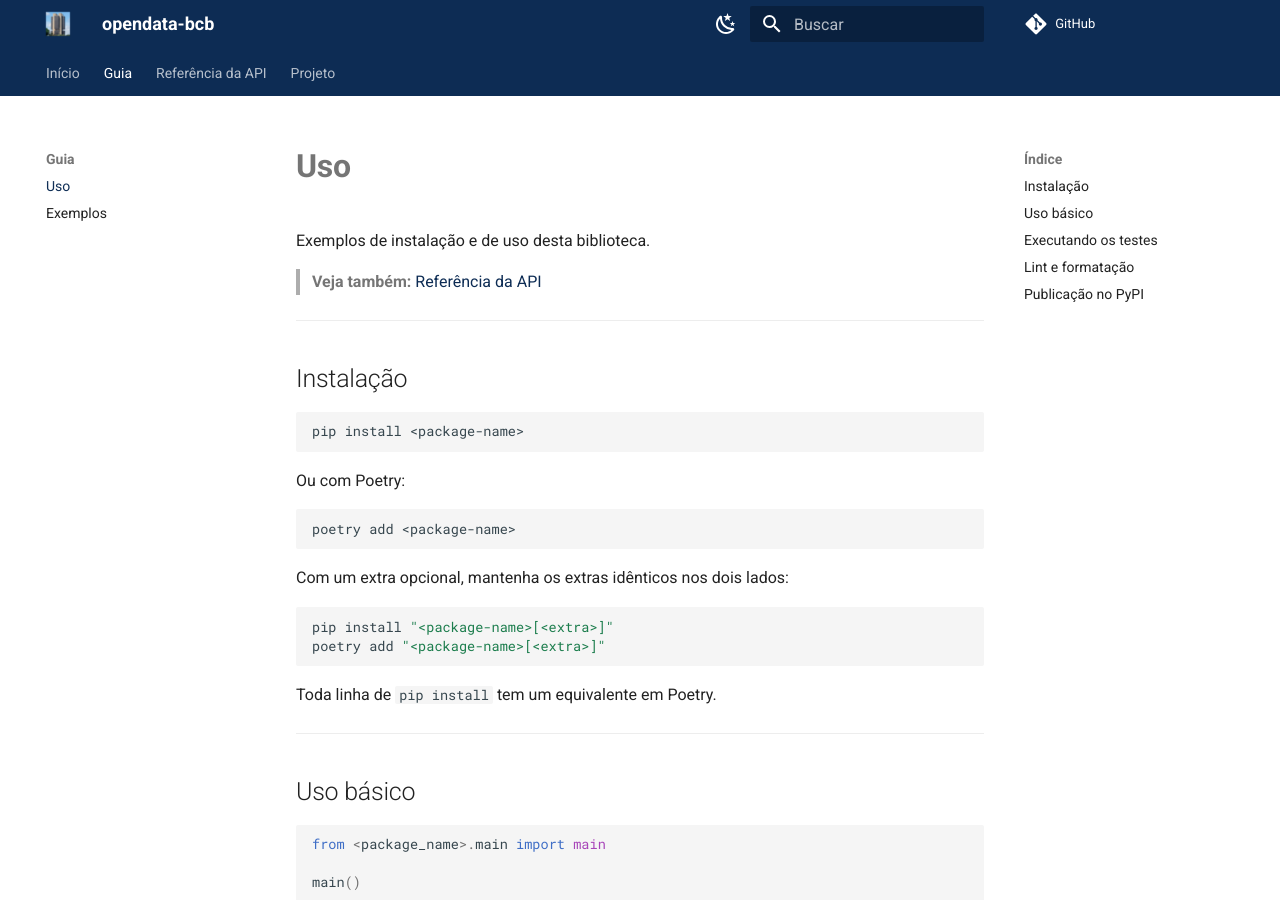
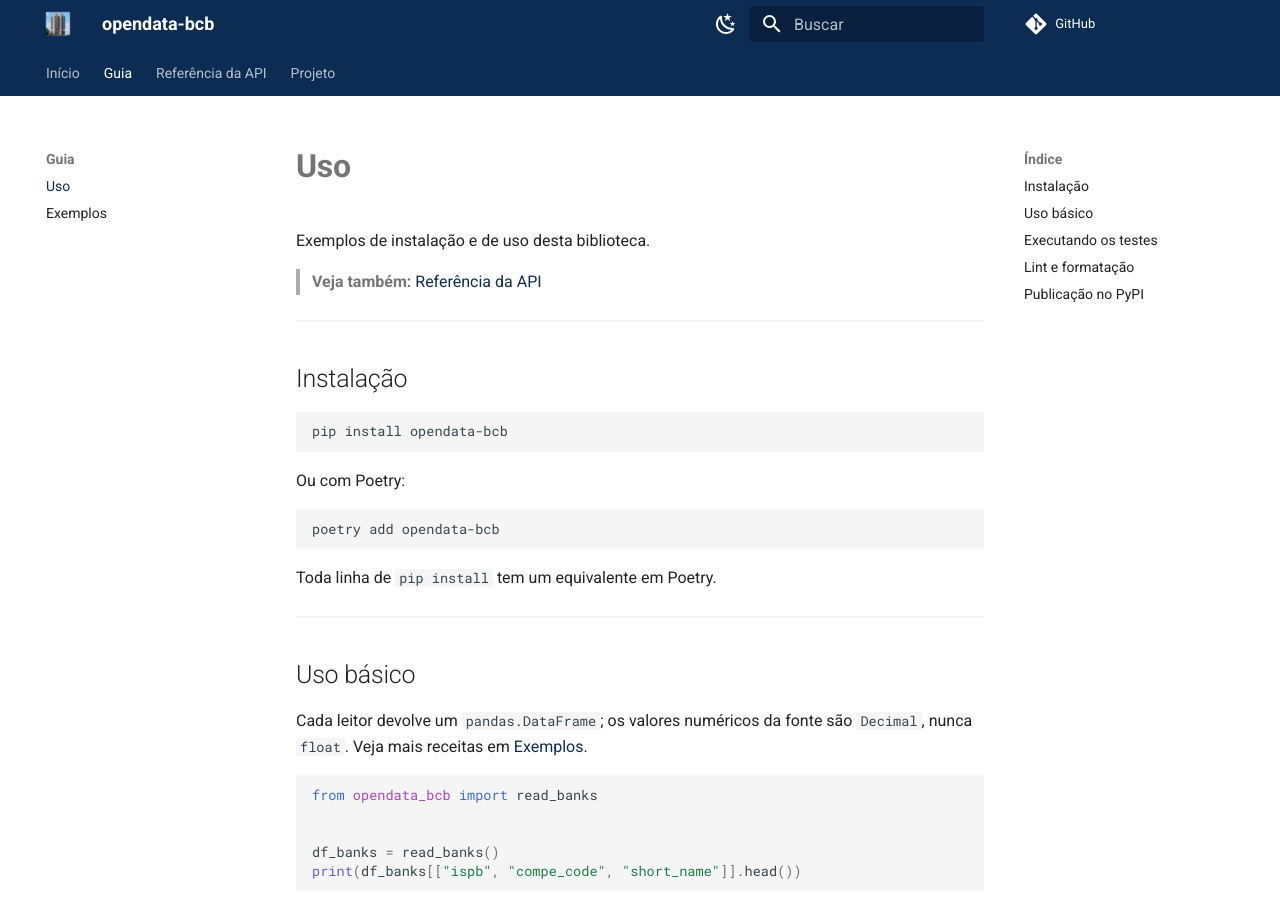
Before and after one commit to guilhermegor/opendata-bcb, an MkDocs documentation site: the page built from docs/usage.md, in a window 1280 px wide and 900 px high. Built offline with MkDocs 1.6.1 and Material for MkDocs 9.7.7, drawn with Linux system fonts in a browser that asks for light colours; comment, search, counter and statistics services are not loaded; the version menu is left out.

Commit message:
refactor!: remove the placeholder main() entry point
The scaffold's greeting function, its test and its re-export are
gone, together with every doc that still showed it. The docs now
show real readers.

BREAKING CHANGE: opendata_bcb.main and opendata_bcb.main.main are
removed. The public API is the ten read_* functions and __version__.

````diff
--- a/docs/usage.md
+++ b/docs/usage.md
@@ -9,20 +9,13 @@ Exemplos de instalação e de uso desta biblioteca.
 ## Instalação
 
 ```bash
-pip install <package-name>
+pip install opendata-bcb
 ```
 
 Ou com Poetry:
 
 ```bash
-poetry add <package-name>
-```
-
-Com um extra opcional, mantenha os extras idênticos nos dois lados:
-
-```bash
-pip install "<package-name>[<extra>]"
-poetry add "<package-name>[<extra>]"
+poetry add opendata-bcb
 ```
 
 Toda linha de `pip install` tem um equivalente em Poetry.
@@ -31,10 +24,15 @@ Toda linha de `pip install` tem um equivalente em Poetry.
 
 ## Uso básico
 
+Cada leitor devolve um `pandas.DataFrame`; os valores numéricos da fonte são `Decimal`, nunca
+`float`. Veja mais receitas em [Exemplos](examples.md).
+
 ```python
-from <package_name>.main import main
+from opendata_bcb import read_banks
 
-main()
+
+df_banks = read_banks()
+print(df_banks[["ispb", "compe_code", "short_name"]].head())
 ```
 
 ---
--- a/src/opendata_bcb/__init__.py
+++ b/src/opendata_bcb/__init__.py
@@ -5,7 +5,6 @@ from importlib.metadata import PackageNotFoundError, version
 from .banks import read_banks
 from .currency_codes import read_currency_codes
 from .focus import read_focus_annual_expectations
-from .main import main
 from .ptax import read_ptax_currencies, read_ptax_quotes, read_ptax_usd_brl
 from .quote_bulletins import read_quote_bulletin_codes, read_quote_bulletins
 from .sgs import read_sgs_metadata, read_sgs_series
@@ -19,7 +18,6 @@ except PackageNotFoundError:  # pragma: no cover - source tree without an instal
 
 __all__ = [
     "__version__",
-    "main",
     "read_banks",
     "read_currency_codes",
     "read_focus_annual_expectations",
````
Also changed, not shown: .specs/backlog/release-1-0-0_20261121_140000.md (added, +28 -0 lines), AGENTS.md (+2 -7 lines), docs/api/reference.md (+0 -28 lines), docs/examples.md (+0 -22 lines), 2 other files.
